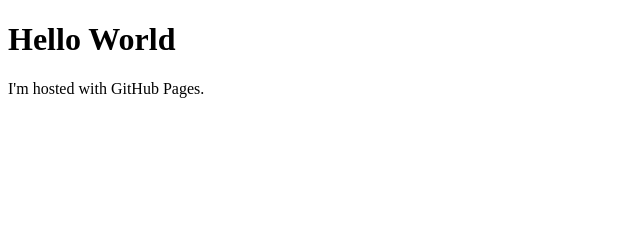
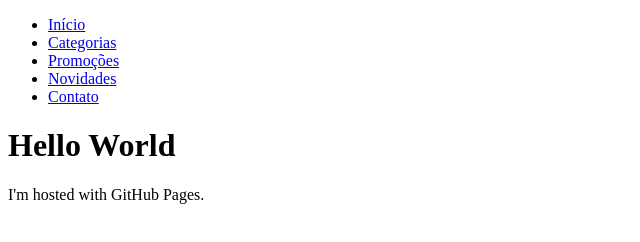
Before and after one commit to bacanos-net/bacanos-net.github.io, a plain HTML site: page index.html in a window 1280 px wide. Shown: the whole page, without its empty margins (0-640 px from the left). Drawn offline with Linux system fonts and the light colour scheme.

Commit message:
Update index.html

```diff
--- a/index.html
+++ b/index.html
@@ -1,6 +1,15 @@
 <!DOCTYPE html>
 <html>
 <body>
+     <nav>
+        <ul>
+            <li><a href="bacanosstore.html">Início</a></li>
+            <li><a href="#">Categorias</a></li>
+            <li><a href="promocao.html">Promoções</a></li>
+            <li><a href="novidade.html">Novidades</a></li>
+            <li><a href="#">Contato</a></li>
+        </ul>
+    </nav>
 <h1>Hello World</h1>
 <p>I'm hosted with GitHub Pages.</p>
 </body>
```
